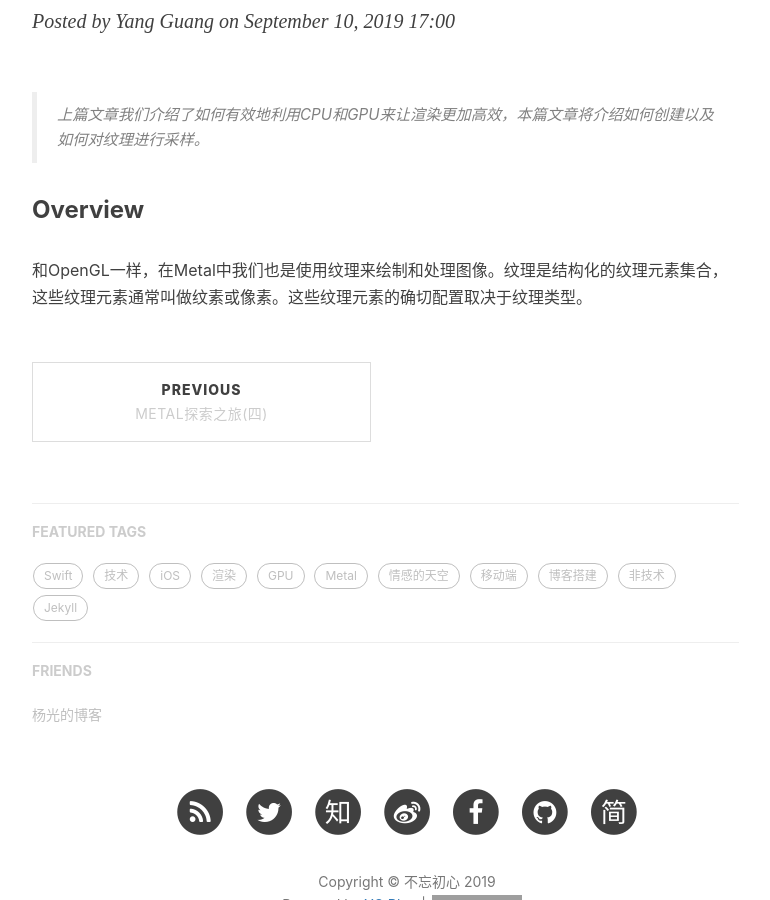
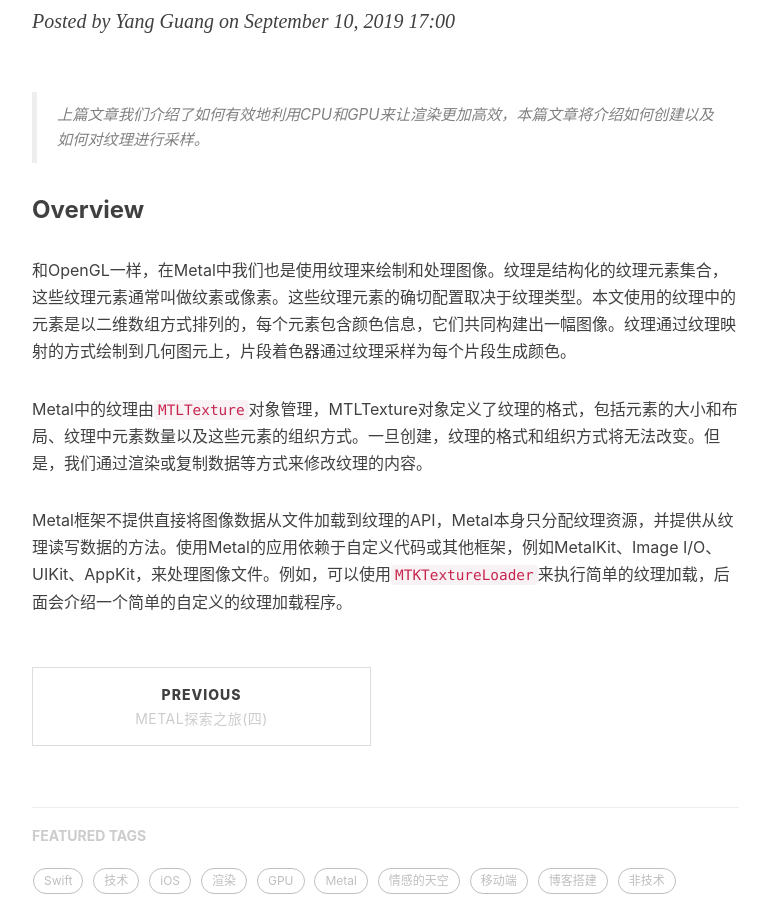
Before and after one commit to Winterdirge/MyBlog, a Jekyll site: the page built from _posts/2019-09-10-learn-metal-5.markdown, in a window 1280 px wide and 900 px high, scrolled down 261 px. Shown: the whole window, without its empty margins (233-1003 px from the left). Built offline with Jekyll 4.4.1, drawn with Linux system fonts in a browser that asks for light colours; nearby versions of some CDN libraries; comment, search, counter and statistics services are not loaded; grey boxes are pictures that could not be loaded.

Commit message:
update learn metal 5

```diff
--- a/_posts/2019-09-10-learn-metal-5.markdown
+++ b/_posts/2019-09-10-learn-metal-5.markdown
@@ -17,4 +17,8 @@ tags:
 
 ### Overview
 
-和OpenGL一样，在Metal中我们也是使用纹理来绘制和处理图像。纹理是结构化的纹理元素集合，这些纹理元素通常叫做纹素或像素。这些纹理元素的确切配置取决于纹理类型。
+和OpenGL一样，在Metal中我们也是使用纹理来绘制和处理图像。纹理是结构化的纹理元素集合，这些纹理元素通常叫做纹素或像素。这些纹理元素的确切配置取决于纹理类型。本文使用的纹理中的元素是以二维数组方式排列的，每个元素包含颜色信息，它们共同构建出一幅图像。纹理通过纹理映射的方式绘制到几何图元上，片段着色器通过纹理采样为每个片段生成颜色。
+
+Metal中的纹理由`MTLTexture`对象管理，MTLTexture对象定义了纹理的格式，包括元素的大小和布局、纹理中元素数量以及这些元素的组织方式。一旦创建，纹理的格式和组织方式将无法改变。但是，我们通过渲染或复制数据等方式来修改纹理的内容。
+
+Metal框架不提供直接将图像数据从文件加载到纹理的API，Metal本身只分配纹理资源，并提供从纹理读写数据的方法。使用Metal的应用依赖于自定义代码或其他框架，例如MetalKit、Image I/O、UIKit、AppKit，来处理图像文件。例如，可以使用`MTKTextureLoader`来执行简单的纹理加载，后面会介绍一个简单的自定义的纹理加载程序。
```
